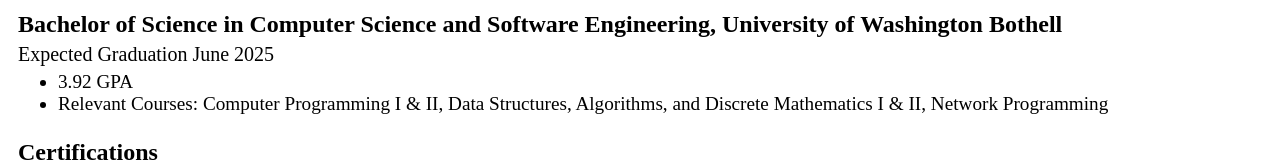
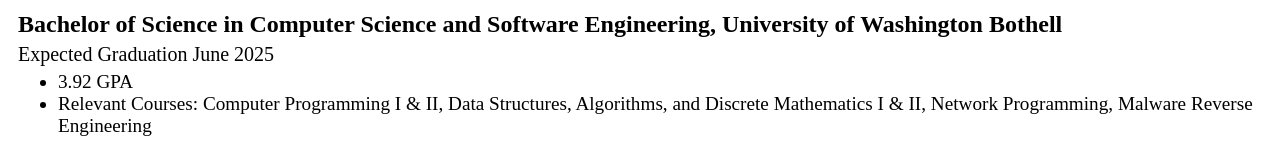
Before and after one commit to ThePokepro95/aws-cloud-resume-challenge, a plain HTML site: page website/index.html in a window 1280 px wide. Shown: the part 246-411 px from the top of the page. Drawn offline with Linux system fonts and the light colour scheme; no server answers.

Commit message:
update resume information

```diff
--- a/website/index.html
+++ b/website/index.html
@@ -23,7 +23,7 @@
 				<h4>Expected Graduation June 2025</h4>
 					<ul>
 						<li>3.92 GPA</li>
-						<li>Relevant Courses: Computer Programming I & II, Data Structures, Algorithms, and Discrete Mathematics I & II, Network Programming</li>
+						<li>Relevant Courses: Computer Programming I & II, Data Structures, Algorithms, and Discrete Mathematics I & II, Network Programming, Malware Reverse Engineering</li>
 					</ul>
 			<h3>Certifications</h3>
 				<ul>
```
